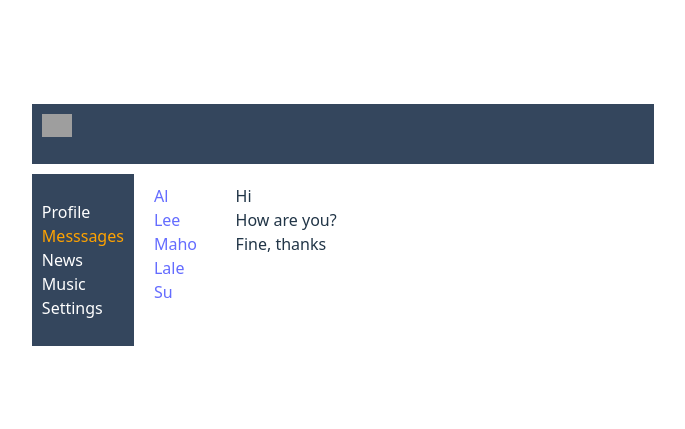
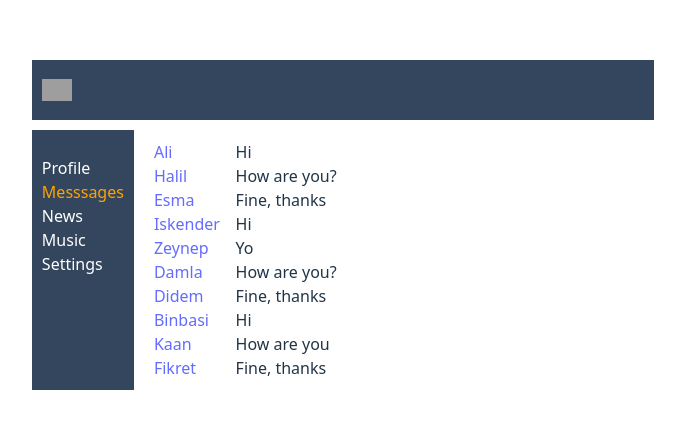
Before and after one commit to Klimov1981/react-kamasutra, a React (Vite) app: page /dialogs in a window 1280 px wide. Shown: the part 175-604 px from the top of the page, without its empty margins (297-982 px from the left). Built offline with nearby package versions, Linux system fonts and the light colour scheme; grey boxes are pictures that could not be loaded.

Commit message:
Работа с map

```diff
--- a/src/App.css
+++ b/src/App.css
@@ -1,6 +1,7 @@
 #root {
   max-width: 1280px;
   margin: 0 auto;
+  /* background-color: #B0BEC5; */
 }
 img {
   width: 100%;
--- a/src/components/Dialogs/Dialogs.jsx
+++ b/src/components/Dialogs/Dialogs.jsx
@@ -1,5 +1,6 @@
 import { NavLink } from 'react-router-dom'
 import './Dialogs.css'
+
 
 const Chat = (props) => {
     return (
@@ -11,27 +12,59 @@ const Chat = (props) => {
     )
 }
 
-const Message = (props) =>{
+const Message = (props) => {
     return (
         <div className="message">{props.message}</div>
     )
 }
 
+const dialogsData = [
+    { id: 1, name: "Ali" },
+    { id: 2, name: "Halil" },
+    { id: 3, name: "Esma" },
+    { id: 4, name: "Iskender" },
+    { id: 5, name: "Zeynep" },
+    { id: 6, name: "Damla" },
+    { id: 7, name: "Didem" },
+    { id: 8, name: "Binbasi" },
+    { id: 9, name: "Kaan" },
+    { id: 10, name: "Fikret" }
+]
+
+const messagesData = [
+    { id: 1, message: "Hi" },
+    { id: 2, message: "How are you?" },
+    { id: 3, message: "Fine, thanks" },
+    { id: 4, message: "Hi" },
+    { id: 5, message: "Yo" },
+    { id: 6, message: "How are you?" },
+    { id: 7, message: "Fine, thanks" },
+    { id: 8, message: "Hi" },
+    { id: 9, message: "How are you" },
+    { id: 10, message: "Fine, thanks" }
+]
+
 export const Dialogs = () => {
+    let dialogsElements = dialogsData.map(
+        (chat) => {
+        return    <Chat key={chat.id} name={chat.name} id={chat.id} />
+        }
+    )
+
+    let messagesElements = messagesData.map(
+        (message) => {
+          return  <Message key={message.id} message={message.message} />
+        }
+    )
     return (
         <>
             <div className='dialogs'>
                 <div className='chats'>
-                    <Chat name='Al' id='1' />
-                    <Chat name='Lee' id='2' />
-                    <Chat name='Maho' id='3' />
-                    <Chat name='Lale' id='4' />
-                    <Chat name='Su' id='5' />
+                    {dialogsElements}
+
                 </div>
                 <div className='messages'>
-                    <Message message = 'Hi'/>
-                    <Message message = 'How are you?'/>
-                    <Message message = 'Fine, thanks'/>
+                    {messagesElements}
                 </div>
             </div>
         </>
--- a/src/components/Header/Header.css
+++ b/src/components/Header/Header.css
@@ -2,6 +2,8 @@
 
 .header {
  grid-area: header;
+ display: flex;
+ align-items: center;
  background-color: #34465D;
  text-align: left;
  padding: 10px;
--- a/src/components/Profile/Posts/Post/Post.jsx
+++ b/src/components/Profile/Posts/Post/Post.jsx
@@ -1,12 +1,12 @@
 import './Post.css'
 
-export const Post = ({message, likeNuber}) => {
+export const Post = ({message, likeNumber}) => {
  return (
   <>
    <div className=''>
     {message}
    </div>
-   <span>{`likes number: ${likeNuber}`}</span>
+   <span>{`likes number: ${likeNumber}`}</span>
   </>
  )
 }
--- a/src/components/Profile/Posts/Posts.jsx
+++ b/src/components/Profile/Posts/Posts.jsx
@@ -2,6 +2,23 @@ import { Post } from './Post/Post'
 import './Posts.css'
 
 export const Posts = () => {
+ const postsData = [
+  { id: 1, message: "Яблоко", likeNumber: 23 },
+  { id: 2, message: "Банан", likeNumber: 244 },
+  { id: 3, message: "Апельсин", likeNumber: 24 },
+  { id: 4, message: "Груша", likeNumber: 22 },
+  { id: 5, message: "Виноград", likeNumber: 2 },
+  { id: 6, message: "Киви", likeNumber: 4 },
+  { id: 7, message: "Мango", likeNumber: 88 },
+  { id: 8, message: "Ананас", likeNumber: 78 },
+  { id: 9, message: "Персик", likeNumber: 9 },
+  { id: 10, message: "Черешня", likeNumber: 67 }
+ ]
+
+ let posts = postsData.map((post) => (
+  <Post key={post.id} message={post.message} likeNumber={post.likeNumber} />
+ ))
+
  return (
   <>
    <div className='postsBox'>
@@ -9,8 +26,7 @@ export const Posts = () => {
     <textarea name="" id=""></textarea>
     <button>add post</button>
     <div className='posts'>
-    <Post message='1st post'likeNuber='12'/>
-    <Post message='2d post' likeNuber='22'/>
+     {posts}
     </div>
    </div>
   </>
```
